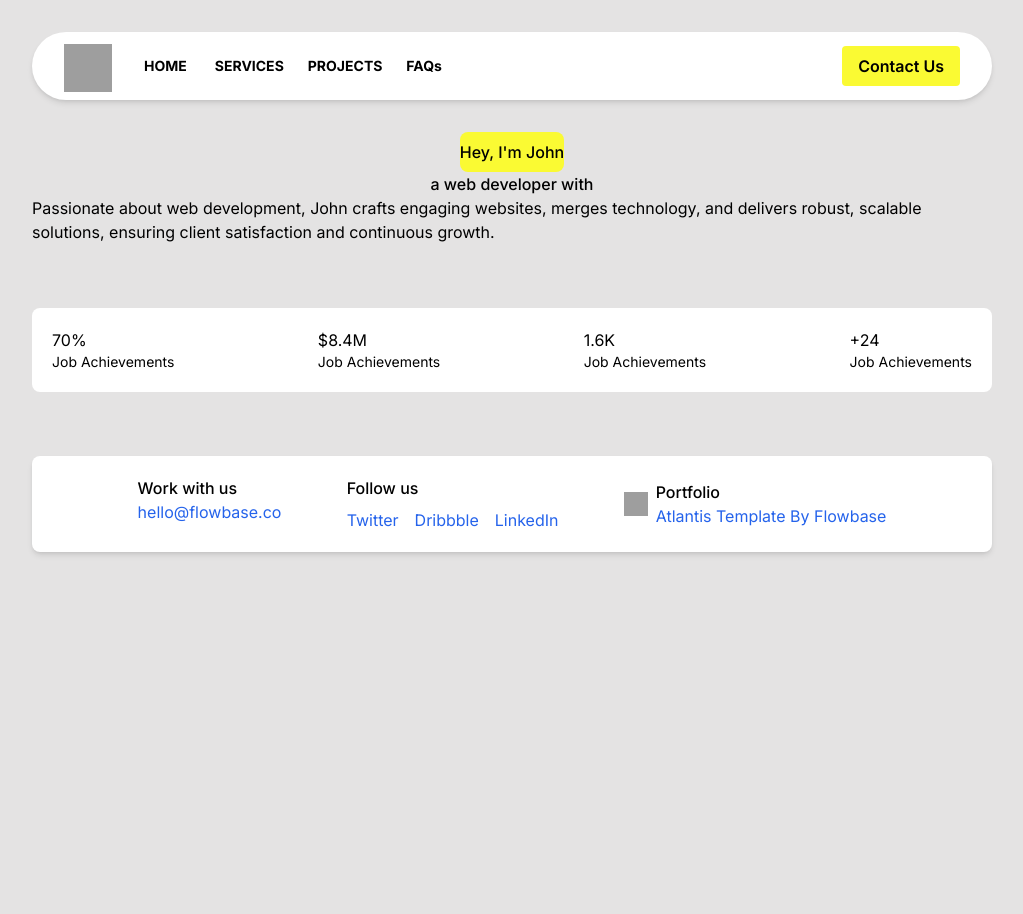
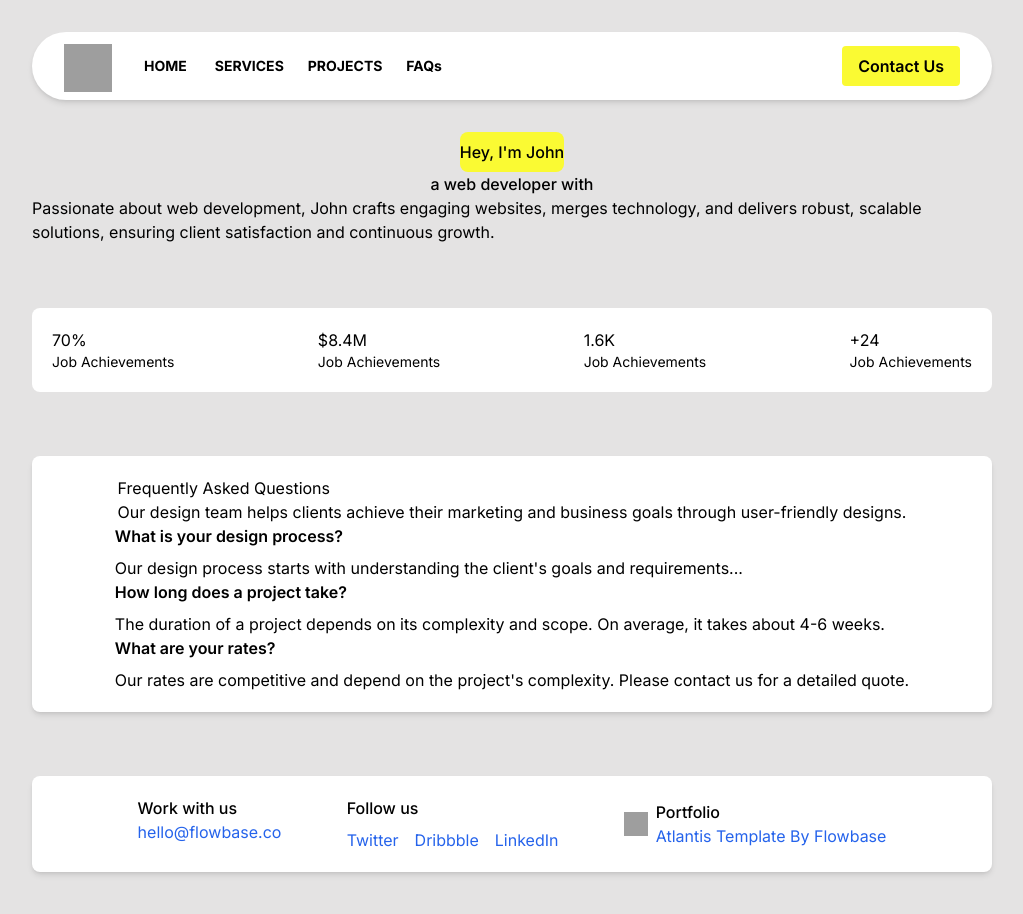
Before and after one commit to AQSA-ABDULLAH/nextjs-portfolio-website, a Next.js app in the folder user/: page / in a window 1280 px wide. Shown: the top 914 px of the page, without its empty margins (128-1151 px from the left). Before the commit the page ends 800 px from the top, so only its background shows below. Built offline with nearby package versions, Linux system fonts and the light colour scheme; grey boxes are pictures that could not be loaded.

Commit message:
create faqs sections

```diff
--- a/user/src/app/page.tsx
+++ b/user/src/app/page.tsx
@@ -7,7 +7,7 @@ export default function Home() {
     <>
       <Hero/>
       <Statics/>
-      {/* <FAQ/> */}
+      <FAQ/>
     </>
   );
 }
--- /dev/null
+++ b/user/src/data/faq.json
@@ -0,0 +1,16 @@
+{
+    "questions": [
+        {
+            "title": "What is your design process?",
+            "answer": "Our design process starts with understanding the client's goals and requirements..."
+        },
+        {
+            "title": "How long does a project take?",
+            "answer": "The duration of a project depends on its complexity and scope. On average, it takes about 4-6 weeks."
+        },
+        {
+            "title": "What are your rates?",
+            "answer": "Our rates are competitive and depend on the project's complexity. Please contact us for a detailed quote."
+        }
+    ]
+}
--- a/user/src/sections/faqs/faqs.tsx
+++ b/user/src/sections/faqs/faqs.tsx
@@ -1,68 +1,106 @@
-// src/sections/faqs/faqs.tsx
+// // src/sections/faqs/faqs.tsx
 
-// @ts-nocheck
-// @ts-ignore
-import { useClient } from 'next/client'; // Import useClient from next/client
-import { useState, useEffect } from 'react'; // Import useState and useEffect from react
+// // @ts-nocheck
+// // @ts-ignore
+// import { useClient } from 'next/client'; // Import useClient from next/client
+// import { useState, useEffect } from 'react'; // Import useState and useEffect from react
 
-const FAQ = () => {
-    const [activeIndex, setActiveIndex] = useState(null); // Use useState directly
+// const FAQ = () => {
+//     const [activeIndex, setActiveIndex] = useState(null); // Use useState directly
 
-    useEffect(() => {
-        setActiveIndex(null); // Reset activeIndex on component mount
-    }, []);
+//     useEffect(() => {
+//         setActiveIndex(null); // Reset activeIndex on component mount
+//     }, []);
 
-    const toggleQuestion = (index) => {
-        setActiveIndex((prevIndex) => (prevIndex === index ? null : index));
-    };
+//     const toggleQuestion = (index) => {
+//         setActiveIndex((prevIndex) => (prevIndex === index ? null : index));
+//     };
 
-    const questions = [
-        {
-            title: "What is your design process?",
-            answer: "Our design process starts with understanding the client's goals and requirements...",
-        },
-        {
-            title: "How long does a project take?",
-            answer: "The duration of a project depends on its complexity and scope. On average, it takes about 4-6 weeks",
-        },
-        {
-            title: "What are your rates?",
-            answer: "Our rates are competitive and depend on the project's complexity. Please contact us for a detailed quote...",
-        },
-    ];
+//     const questions = [
+//         {
+//             title: "What is your design process?",
+//             answer: "Our design process starts with understanding the client's goals and requirements...",
+//         },
+//         {
+//             title: "How long does a project take?",
+//             answer: "The duration of a project depends on its complexity and scope. On average, it takes about 4-6 weeks",
+//         },
+//         {
+//             title: "What are your rates?",
+//             answer: "Our rates are competitive and depend on the project's complexity. Please contact us for a detailed quote...",
+//         },
+//     ];
+
+//     return (
+//         <div className="flex flex-col items-center justify-center p-12 bg-white rounded-lg shadow-md mx-20 my-16">
+//             <div className="relative mb-8">
+//                 <div className="absolute w-3 h-3 bg-black rounded-full top-0 -mt-1"></div>
+//                 <h1 className="text-3xl font-bold">Frequently Asked Questions</h1>
+//             </div>
+//             <p className="text-sm text-gray-600 mb-8 max-w-3xl text-center">
+//                 Our design team helps clients achieve their marketing and business goals through user-friendly designs.
+//             </p>
+
+//             {questions.map((question, index) => (
+//                 <div key={index} className="border border-gray-300 rounded-md shadow-md mb-6">
+//                     <div
+//                         className="flex justify-between items-center bg-white p-4 cursor-pointer"
+//                         onClick={() => toggleQuestion(index)}
+//                     >
+//                         <h2 className="text-base font-medium">{question.title}</h2>
+//                         <span className="text-xs">{activeIndex === index ? '▲' : '▼'}</span>
+//                     </div>
+//                     {activeIndex === index && (
+//                         <div className="bg-gray-100 p-4">
+//                             <p className="text-sm text-gray-700">{question.answer}</p>
+//                         </div>
+//                     )}
+//                 </div>
+//             ))}
+
+//             <button className="bg-black text-white py-4 px-8 rounded-full text-base font-medium flex items-center">
+//                 Contact Me <span className="ml-2 text-gray-300">~ it's free</span>
+//             </button>
+//         </div>
+//     );
+// };
+
+// export default FAQ;
+
+
+import React from 'react';
+import Questions from '../../data/faq.json';
+
+interface Questions {
+    title: String,
+    answer: String,
+}
+
+function Faqs() {
+    const questions = Questions.questions
 
     return (
-        <div className="flex flex-col items-center justify-center p-12 bg-white rounded-lg shadow-md mx-20 my-16">
-            <div className="relative mb-8">
-                <div className="absolute w-3 h-3 bg-black rounded-full top-0 -mt-1"></div>
-                <h1 className="text-3xl font-bold">Frequently Asked Questions</h1>
+        <div className='bg-white m-16 mx-40 p-5 rounded-lg flex flex-col items-center justify-center shadow-md'>
+            <div>
+                <div className="text-center">
+                    <h2 className="text-4xl leading-8 font-extrabold tracking-tight mb-6">Frequently Asked Questions</h2>
+                    <p className="mx-20">Our design team helps clients achieve their marketing and business goals through user-friendly designs.</p>
+                </div>
             </div>
-            <p className="text-sm text-gray-600 mb-8 max-w-3xl text-center">
-                Our design team helps clients achieve their marketing and business goals through user-friendly designs.
-            </p>
 
-            {questions.map((question, index) => (
-                <div key={index} className="border border-gray-300 rounded-md shadow-md mb-6">
-                    <div
-                        className="flex justify-between items-center bg-white p-4 cursor-pointer"
-                        onClick={() => toggleQuestion(index)}
-                    >
-                        <h2 className="text-base font-medium">{question.title}</h2>
-                        <span className="text-xs">{activeIndex === index ? '▲' : '▼'}</span>
-                    </div>
-                    {activeIndex === index && (
-                        <div className="bg-gray-100 p-4">
-                            <p className="text-sm text-gray-700">{question.answer}</p>
+            <div className="mt-10">
+                <div>
+                    {questions.map((questions: Questions) => (
+                        <div>
+                             <h3 className="text-2xl font-semibold">{questions.title}</h3>
+                             <p className="mt-2">{questions.answer}</p>
                         </div>
-                    )}
+                ))}
                 </div>
-            ))}
+            </div>
 
-            <button className="bg-black text-white py-4 px-8 rounded-full text-base font-medium flex items-center">
-                Contact Me <span className="ml-2 text-gray-300">~ it's free</span>
-            </button>
         </div>
     );
-};
+}
 
-export default FAQ;
+export default Faqs;
```
